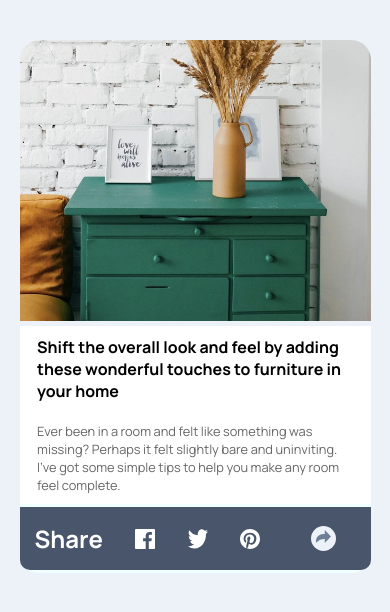
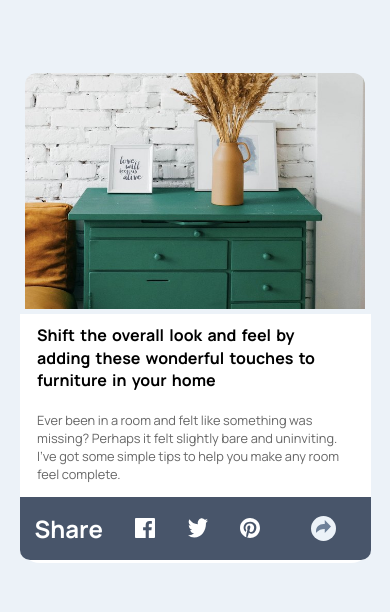
Before and after one commit to ChamuMutezva/article-preview-component, a React (Create React App) app: page / in a window 390 px wide. Shown: the top 612 px of the page. Built offline with nearby package versions, Linux system fonts and the light colour scheme.

Commit message:
fix: image width for mobile and line heights for h1

```diff
--- a/src/index.css
+++ b/src/index.css
@@ -9,10 +9,11 @@ body {
 }
 
 .illustration {
-  margin: 40px auto 0;
-  width: 90%;
-  border-top-left-radius: 20px;
-  border-top-right-radius: 20px;
+  margin: 73px auto 0;
+  width: 87%;
+  border-top-left-radius: 12px;
+  border-top-right-radius: 12px;
+  height: 28vh;
 }
 .container {
   width: 90%;
@@ -23,11 +24,13 @@ body {
 }
 
 h1 {
-	font-size: 1rem;
-	width: 90%;
-  margin: auto;
-  padding: 10px 0;
-	text-align: left;
+  font-size: 1rem;
+width: 90%;
+margin: auto;
+padding: 10px 0;
+text-align: left;
+line-height: 1.4;
+word-spacing: 2px;
 }
 p {
   text-align: left;
@@ -62,7 +65,6 @@ figcaption {
   justify-content: center;
   padding: 10px;
   align-items: center;
-  background: azure;
   width: 100%;
   border-bottom-right-radius: 20px;
   border-bottom-left-radius: 20px;
```
